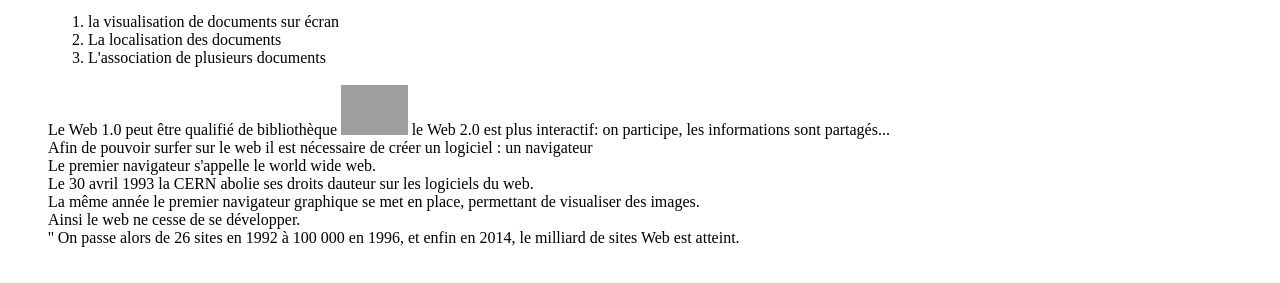
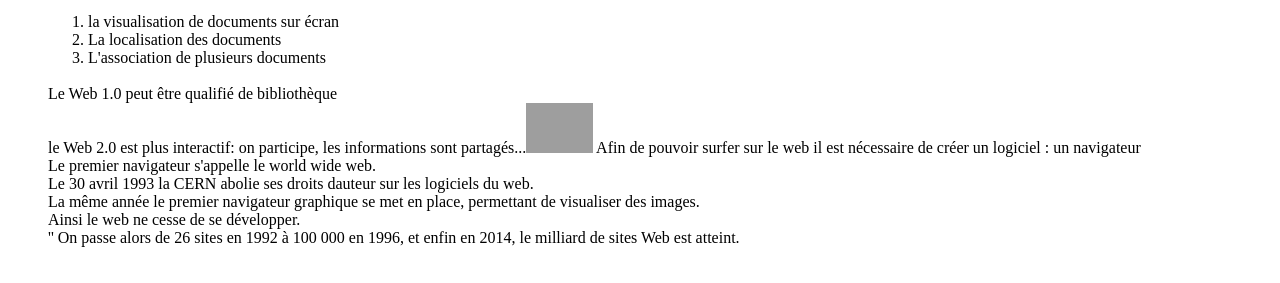
Before and after one commit to Lola-Min/Lola-Min, a plain HTML site: page index.html in a window 1280 px wide. Shown: the part 343-626 px from the top of the page. Drawn offline with Linux system fonts and the light colour scheme; grey boxes are pictures that could not be loaded.

Commit message:
changement

```diff
--- a/index.html
+++ b/index.html
@@ -18,8 +18,8 @@
        Dans les années 1940, Vannevar Bush propose une idée de documents interconnecté. Il veut une machine capable de permettre:<ol> <li> la visualisation de documents sur écran </li>
        <li> La localisation des documents </li>
        <li> L'association de plusieurs documents </li></li></ol><br>
-   Le Web 1.0 peut être qualifié de bibliothèque <img src="https://as1.ftcdn.net/v2/jpg/06/15/49/30/1000_F_615493098_vG169hqK3QEK7o08OYXvxdX3qWOMsdlz.jpg" height="50"<br>
-   le Web 2.0 est plus interactif: on participe, les informations sont partagés... <br>
+   Le Web 1.0 peut être qualifié de bibliothèque <br>
+   le Web 2.0 est plus interactif: on participe, les informations sont partagés...<img src="https://as1.ftcdn.net/v2/jpg/06/15/49/30/1000_F_615493098_vG169hqK3QEK7o08OYXvxdX3qWOMsdlz.jpg" height="50" <br>
 Afin de pouvoir surfer sur le web il est nécessaire de créer un logiciel : un navigateur<br>
 Le premier navigateur s'appelle le world wide web. <br>
 Le 30 avril 1993 la CERN abolie ses droits dauteur sur les logiciels du web. <br>
```
